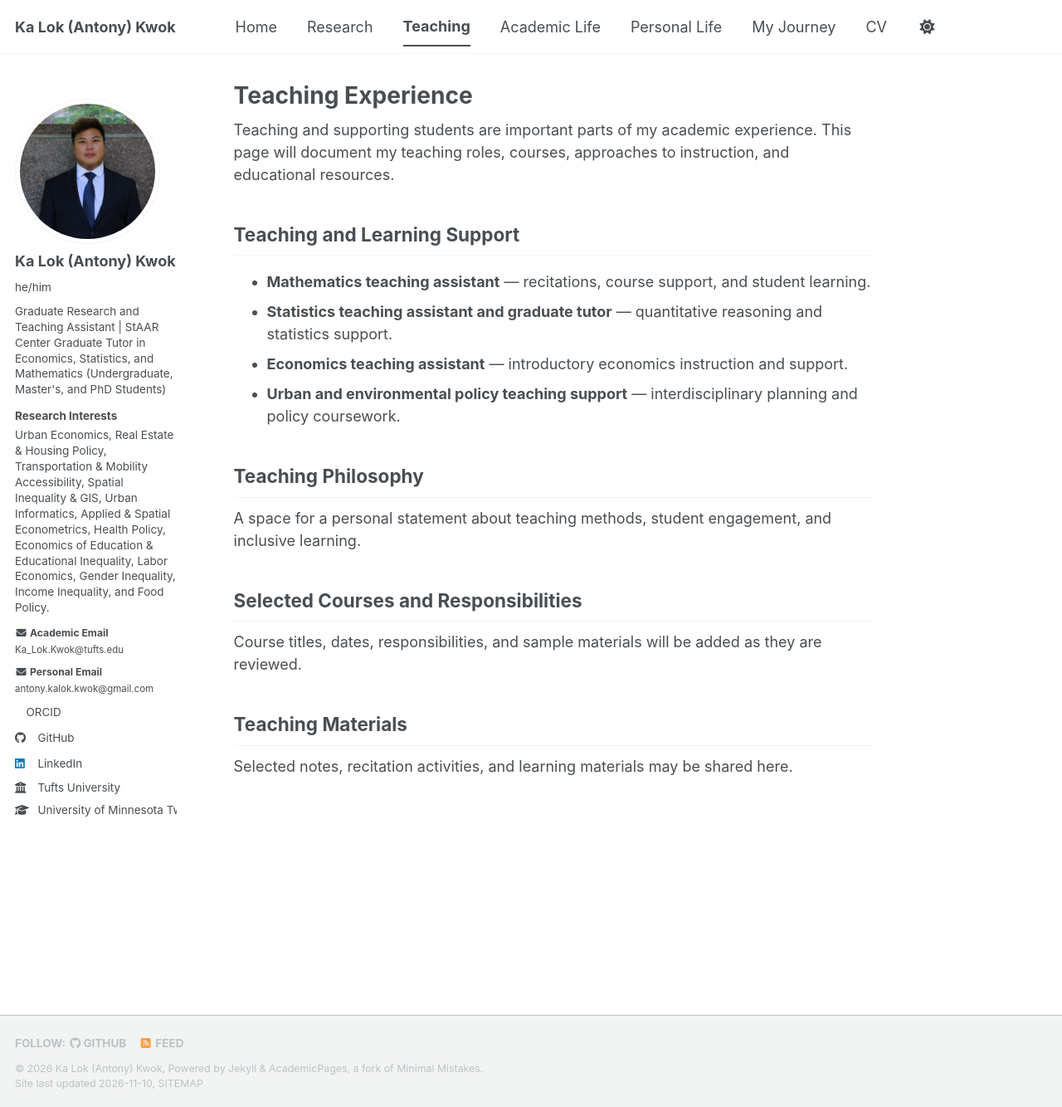
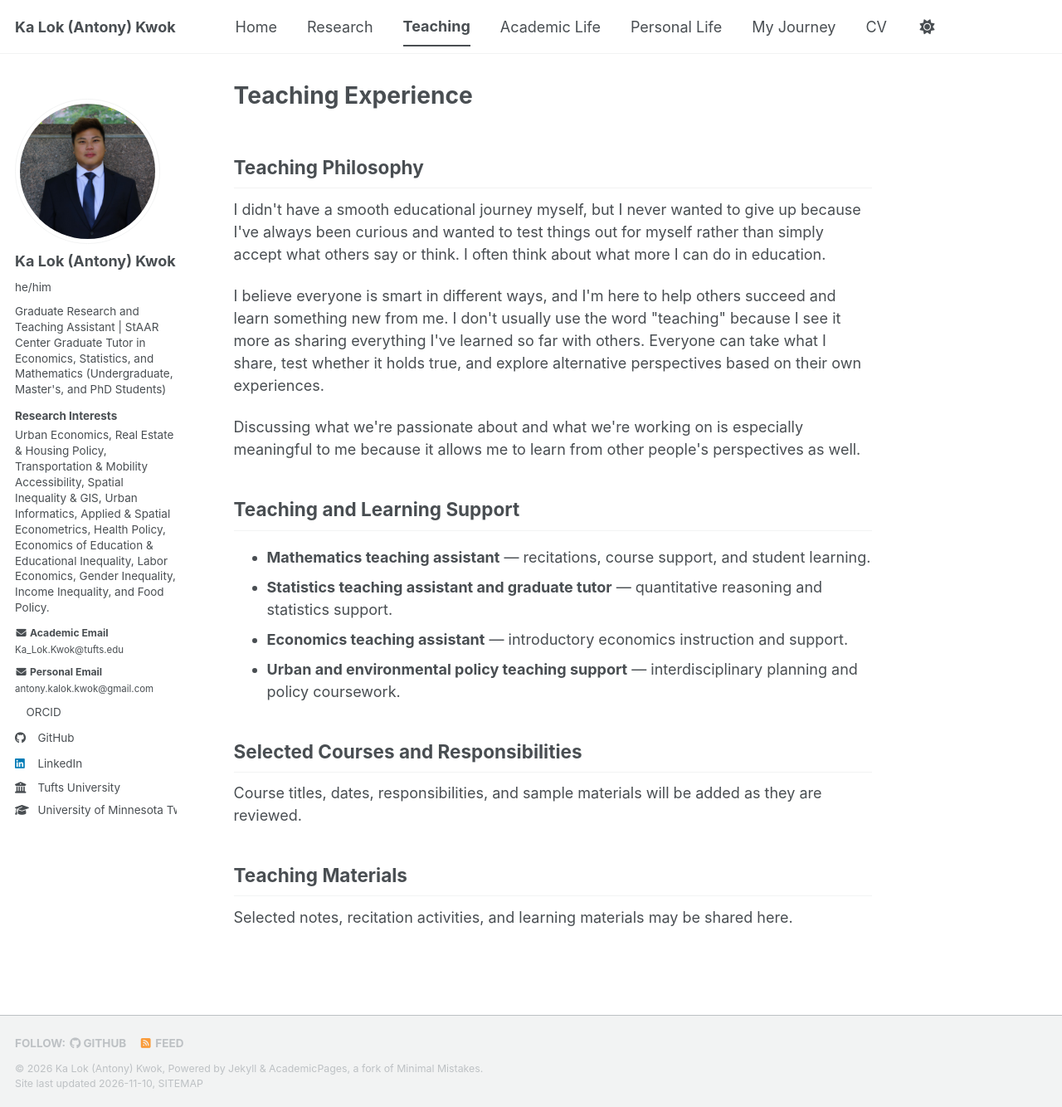
Before and after one commit to AntonyKaLokKwok/AntonyKaLokKwok.github.io, a Jekyll site: the page built from _pages/teaching.html, in a window 1280 px wide and 1334 px high. Shown: the whole window at 83% size. Built offline with Jekyll 4.4.1, drawn with Linux system fonts in a browser that asks for light colours; a style sheet for code colours, icons or effects is not loaded.

Commit message:
Update teaching.html

```diff
--- a/_pages/teaching.html
+++ b/_pages/teaching.html
@@ -5,7 +5,13 @@ permalink: /teaching/
 author_profile: true
 ---
 
-<p>Teaching and supporting students are important parts of my academic experience. This page will document my teaching roles, courses, approaches to instruction, and educational resources.</p>
+<h2>Teaching Philosophy</h2>
+
+<p>I didn't have a smooth educational journey myself, but I never wanted to give up because I've always been curious and wanted to test things out for myself rather than simply accept what others say or think. I often think about what more I can do in education.</p>
+
+<p>I believe everyone is smart in different ways, and I'm here to help others succeed and learn something new from me. I don't usually use the word "teaching" because I see it more as sharing everything I've learned so far with others. Everyone can take what I share, test whether it holds true, and explore alternative perspectives based on their own experiences.</p>
+
+<p>Discussing what we're passionate about and what we're working on is especially meaningful to me because it allows me to learn from other people's perspectives as well.</p>
 
 <h2>Teaching and Learning Support</h2>
 <ul>
@@ -15,9 +21,6 @@ author_profile: true
 <li><strong>Urban and environmental policy teaching support</strong> — interdisciplinary planning and policy coursework.</li>
 </ul>
 
-<h2>Teaching Philosophy</h2>
-<p>A space for a personal statement about teaching methods, student engagement, and inclusive learning.</p>
-
 <h2>Selected Courses and Responsibilities</h2>
 <p>Course titles, dates, responsibilities, and sample materials will be added as they are reviewed.</p>
 
```
